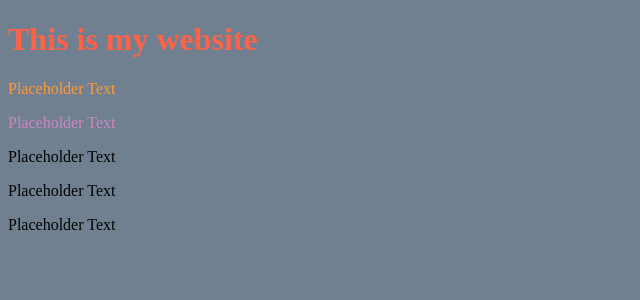
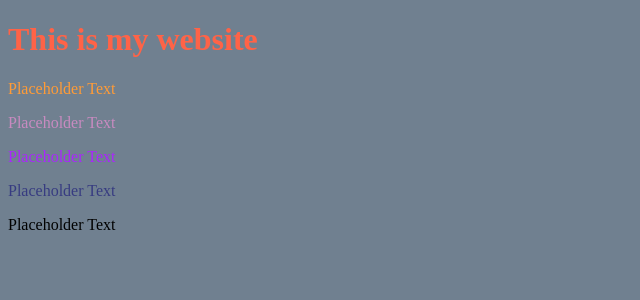
Before and after one commit to zainalzepiryobon-maker/Web1, a PHP site: page / in a window 1280 px wide. Shown: the top 300 px of the page, without its empty margins (0-640 px from the left). Run offline with PHP 8.4, Linux system fonts and the light colour scheme.

Commit message:
auto publish 1763712365405

```diff
--- a/style.css
+++ b/style.css
@@ -15,5 +15,9 @@ h1{
 }
 
 #p3{
+  color: #ab25fe
+}
 
+#p4{
+  color: hsl(237, 40%, 36%)
 }
```
